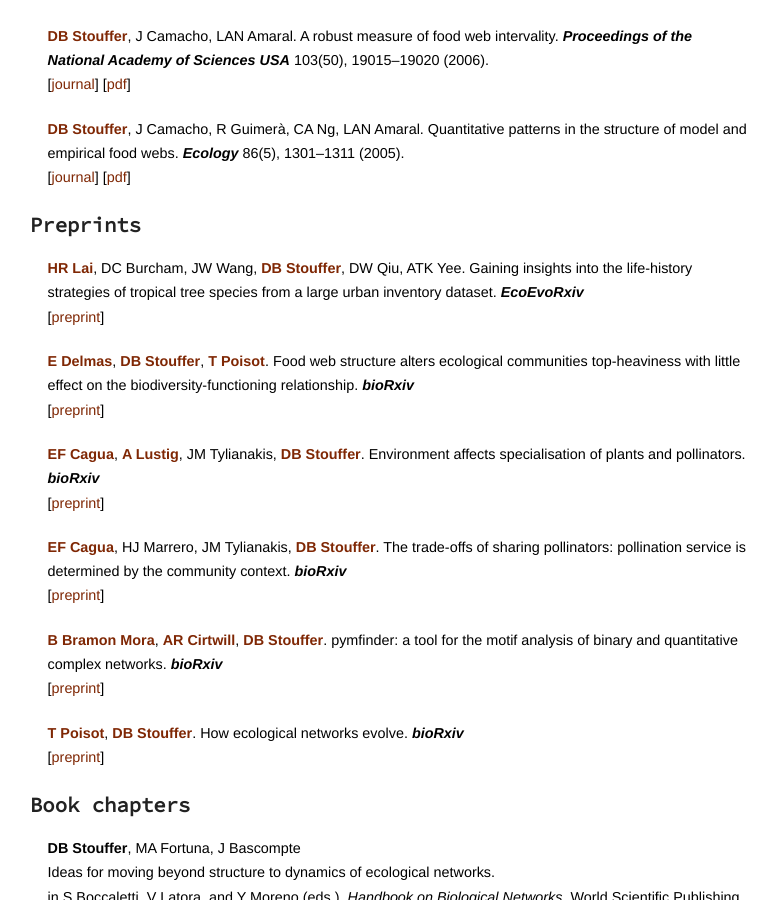
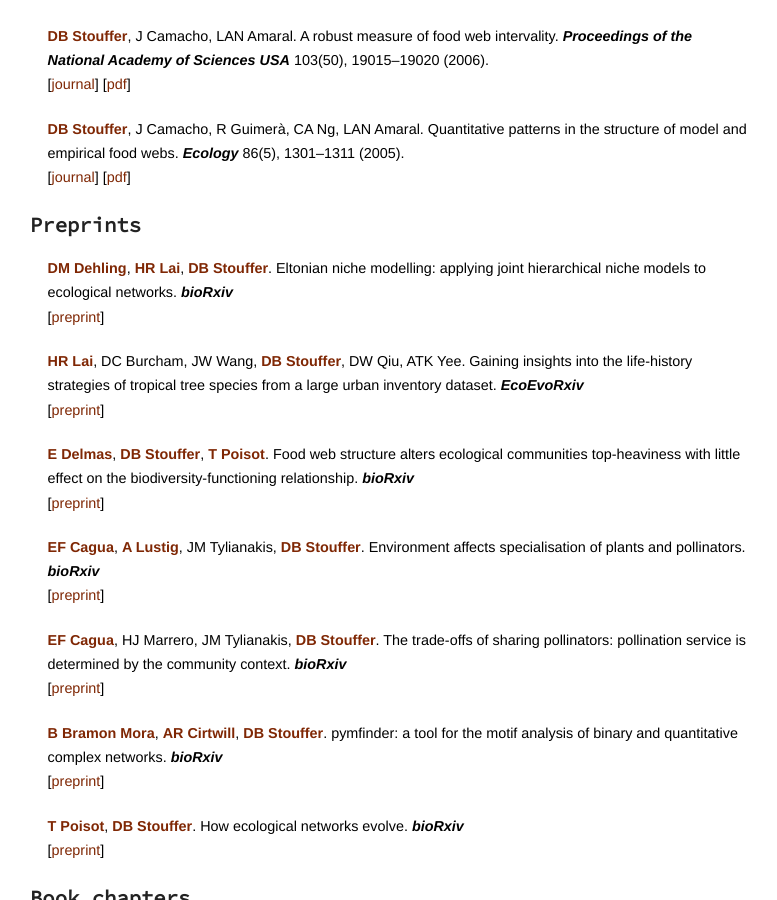
Before and after one commit to stoufferlab/stoufferlab.github.io, a Jekyll site: the page built from publications/index.html, in a window 1280 px wide and 900 px high, scrolled down 9739 px. Shown: the whole window, without its empty margins (375-1152 px from the left). Built offline with Jekyll 4.4.1, drawn with Linux system fonts in a browser that asks for light colours; nearby versions of some CDN libraries; library files that are not in the unit come from our copies; a script that is not in the unit is left out.

Commit message:
adding a new preprint; woohoo!

```diff
--- a/publications/preprints.html
+++ b/publications/preprints.html
@@ -1,3 +1,19 @@
+
+<div id="publication">
+<li>
+<p>
+<b style="color: rgb(127,39,4);">DM Dehling</b>,
+<b style="color: rgb(127,39,4);">HR Lai</b>,
+<b style="color: rgb(127,39,4);">DB Stouffer</b>.
+Eltonian niche modelling: applying joint hierarchical niche models to ecological networks.
+<b><i>bioRxiv</i></b> <br>
+[<a href="https://doi.org/10.1101/2024.08.14.607929">preprint</a>]
+<br>
+<small>
+</small>
+</p>
+</li>
+</div>
 
 <div id="publication">
 <li>
```
